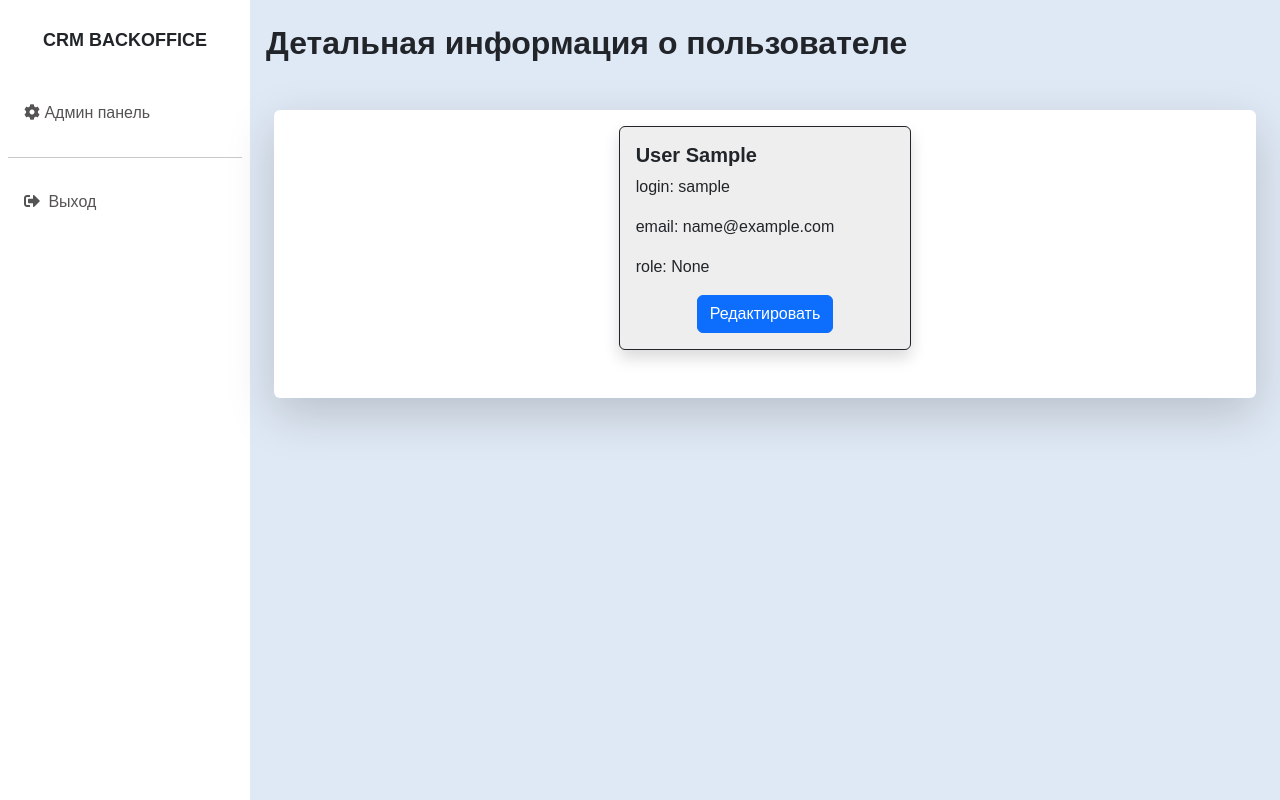
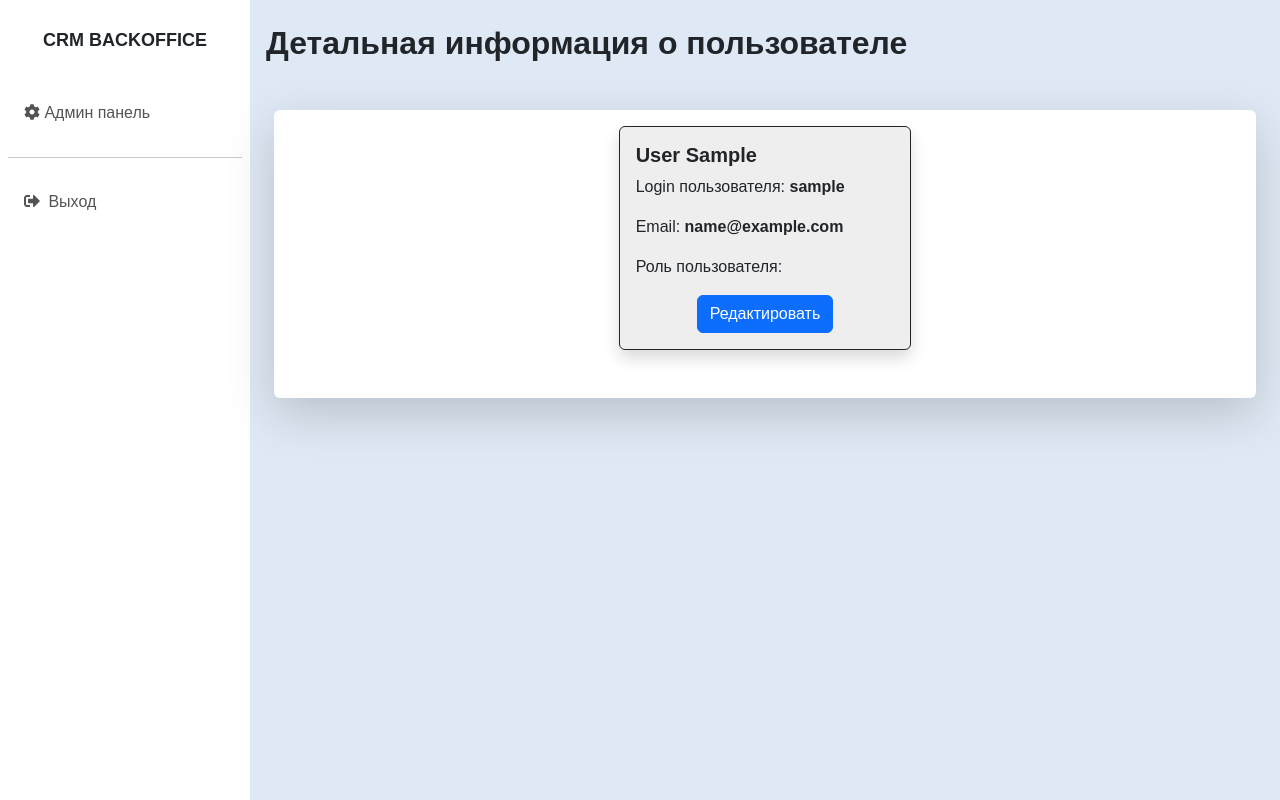
Before and after one commit to engineer-developer/CRM-system, a Django app: page /users/1/ in a window 1280 px wide. Run offline with Django 5.2, Linux system fonts and the light colour scheme; tables that the repository leaves empty hold one stand-in row (values such as "Sample post").

Commit message:
upd users_app/templates/users_app/users-detail.html

```diff
--- a/crm_system/users_app/templates/users_app/users-detail.html
+++ b/crm_system/users_app/templates/users_app/users-detail.html
@@ -9,9 +9,15 @@
         <div class="card-body">
           <h5 class="card-title fw-bold">{{ object.last_name }} {{ object.first_name }}</h5>
 
-                <p class="card-text">login: {{ object.username }}</p>
-                <p class="card-text">email: {{ object.email }}</p>
-                <p class="card-text">role: {{ object.groups.first }}</p>
+          <p class="card-text">Login пользователя:
+            <strong>{{ object.username }}</strong>
+          </p>
+          <p class="card-text">Email:
+            <strong>{{ object.email }}</strong>
+          </p>
+          <p class="card-text">Роль пользователя:
+            <strong>{{ object.groups.all|join:", " }}</strong>
+          </p>
 
           <div class="d-flex justify-content-center fw-bold">
             <a href="/users/{{ object.pk }}/edit" class="btn btn-primary">Редактировать</a>
```
Lines whose indentation alone changed are shown as unchanged.
